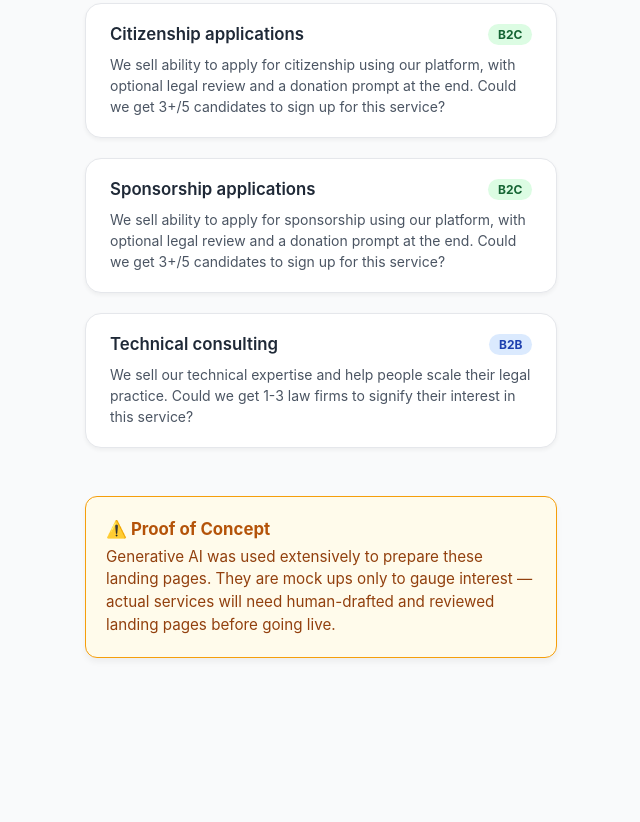
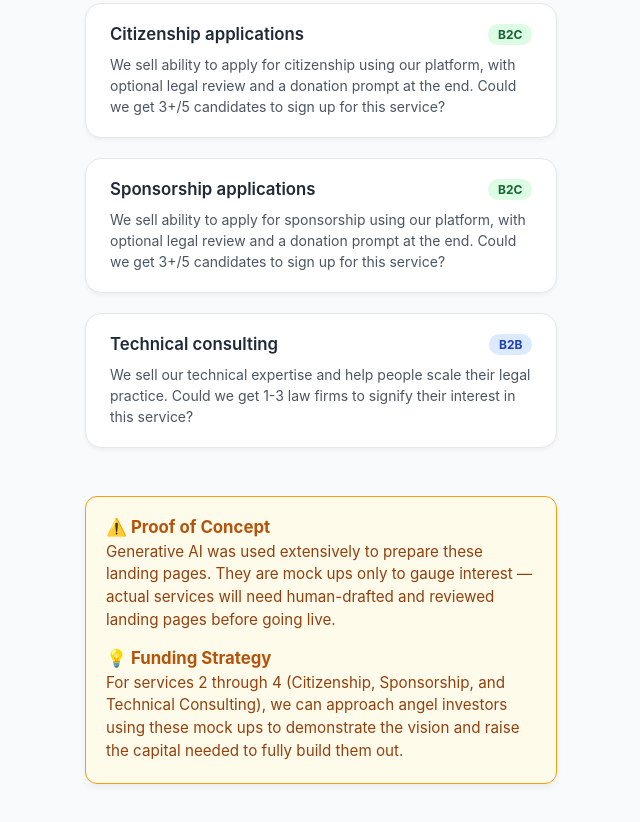
Before and after one commit to ruichen-tl/tlservices, a plain HTML site: page index.html in a window 1280 px wide. Shown: the part 441-1263 px from the top of the page, without its empty margins (319-959 px from the left). Before the commit the page ends 1163 px from the top, so only its background shows below. Drawn offline with Linux system fonts and the light colour scheme.

Commit message:
Update index.html

```diff
--- a/index.html
+++ b/index.html
@@ -135,21 +135,28 @@
             color: #166534;
         }
 
-        /* Prominent Disclaimer Alert Box */
-        .disclaimer {
+        /* Prominent Internal Notes Box */
+        .internal-notes {
             margin-top: 3rem;
-            background-color: #fffbeb; /* Light amber background */
-            border: 1px solid #f59e0b; /* Solid amber border */
+            background-color: #fffbeb;
+            border: 1px solid #f59e0b;
             border-radius: 12px;
             padding: 1.25rem;
-            font-size: 0.95rem;
-            color: #92400e; /* Dark amber text for contrast */
-            line-height: 1.5;
             text-align: left;
             box-shadow: 0 4px 6px rgba(0, 0, 0, 0.05);
+            display: flex;
+            flex-direction: column;
+            gap: 1rem;
         }
 
-        .disclaimer strong {
+        .note-block p {
+            margin: 0;
+            font-size: 0.95rem;
+            color: #92400e;
+            line-height: 1.5;
+        }
+
+        .note-block strong {
             display: flex;
             align-items: center;
             gap: 0.5rem;
@@ -168,7 +175,7 @@
         <p class="subtitle">Select a directory portal below</p>
 
         <div class="link-container">
-            <a href="corporsponsor/" class="link-card">
+            <a href="corporsponsor/" class="link-card" target="_blank" rel="noopener noreferrer">
                 <div class="card-header">
                     <h2 class="card-title">Corporate marketing sponsorships</h2>
                     <span class="badge badge-b2b">B2B</span>
@@ -176,7 +183,7 @@
                 <p class="card-desc">We sell marketing rights to our candidates that are coming to Canada. Ideal customers are banks, telcos, etc. where every newcomer needs to set up accounts. Could we get 1-3 organization reps to be interested?</p>
             </a>
 
-            <a href="cit/" class="link-card">
+            <a href="cit/" class="link-card" target="_blank" rel="noopener noreferrer">
                 <div class="card-header">
                     <h2 class="card-title">Citizenship applications</h2>
                     <span class="badge badge-b2c">B2C</span>
@@ -184,7 +191,7 @@
                 <p class="card-desc">We sell ability to apply for citizenship using our platform, with optional legal review and a donation prompt at the end. Could we get 3+/5 candidates to sign up for this service?</p>
             </a>
 
-            <a href="spon/" class="link-card">
+            <a href="spon/" class="link-card" target="_blank" rel="noopener noreferrer">
                 <div class="card-header">
                     <h2 class="card-title">Sponsorship applications</h2>
                     <span class="badge badge-b2c">B2C</span>
@@ -192,7 +199,7 @@
                 <p class="card-desc">We sell ability to apply for sponsorship using our platform, with optional legal review and a donation prompt at the end. Could we get 3+/5 candidates to sign up for this service?</p>
             </a>
 
-            <a href="tls/" class="link-card">
+            <a href="tls/" class="link-card" target="_blank" rel="noopener noreferrer">
                 <div class="card-header">
                     <h2 class="card-title">Technical consulting</h2>
                     <span class="badge badge-b2b">B2B</span>
@@ -201,9 +208,15 @@
             </a>
         </div>
 
-        <div class="disclaimer">
-            <strong>⚠️ Proof of Concept</strong>
-            Generative AI was used extensively to prepare these landing pages. They are mock ups only to gauge interest — actual services will need human-drafted and reviewed landing pages before going live.
+        <div class="internal-notes">
+            <div class="note-block">
+                <strong>⚠️ Proof of Concept</strong>
+                <p>Generative AI was used extensively to prepare these landing pages. They are mock ups only to gauge interest — actual services will need human-drafted and reviewed landing pages before going live.</p>
+            </div>
+            <div class="note-block">
+                <strong>💡 Funding Strategy</strong>
+                <p>For services 2 through 4 (Citizenship, Sponsorship, and Technical Consulting), we can approach angel investors using these mock ups to demonstrate the vision and raise the capital needed to fully build them out.</p>
+            </div>
         </div>
     </div>
 
```
